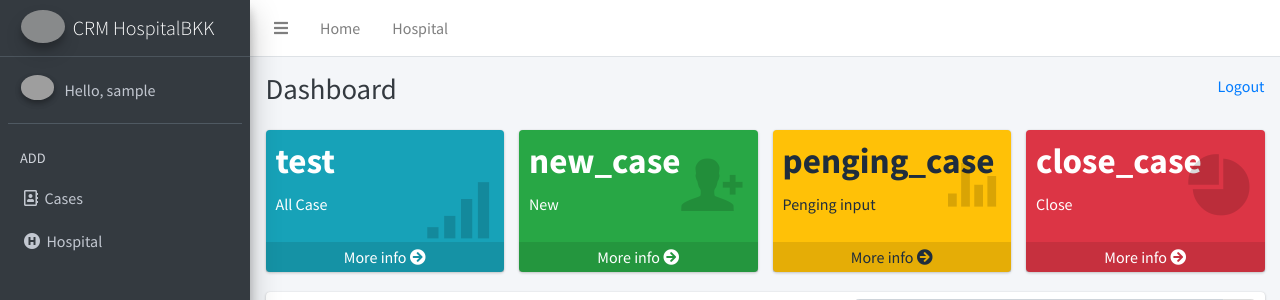
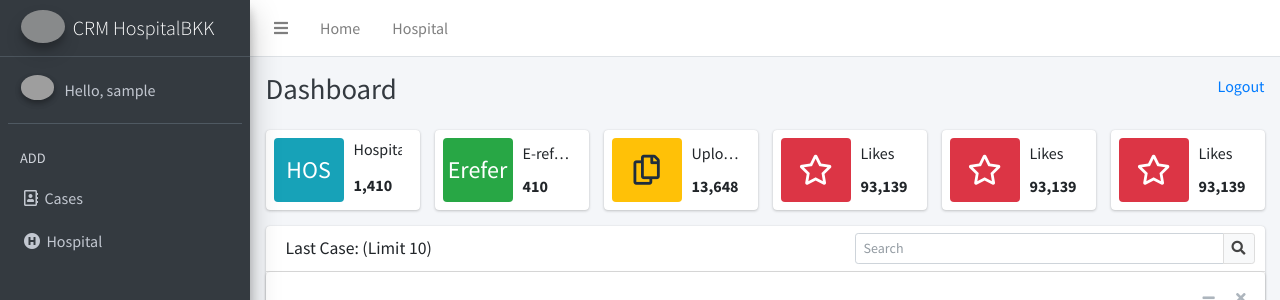
Before and after one commit to funanzaa/site_crm, a Django app: page /crm/dashboard in a window 1280 px wide. Shown: the top 300 px of the page. Run offline with Django 3.2, Linux system fonts and the light colour scheme; the visitor is signed in with stand-in values (Sample User, id 1); data that the repository does not hold is empty; some libraries are stand-ins or nearby versions; grey boxes are pictures that could not be loaded.

Commit message:
add dushboard total

```diff
--- a/SiteCrm/crm/templates/cases/dashboard.html
+++ b/SiteCrm/crm/templates/cases/dashboard.html
@@ -1,4 +1,5 @@
 {% extends 'cases/base.html' %}
+{% load static %}
 {% block page_title %}
 Dashboard
 {% endblock page_title %}
@@ -8,65 +9,80 @@ Dashboard
   <div class="container-fluid">
     <!-- Small boxes (Stat box) -->
     <div class="row">
-      <div class="col-lg-3 col-6">
-        <!-- small box -->
-        <div class="small-box bg-info">
-          <div class="inner">
-            <h3>test</h3>
-            <p>All Case</p>
+      <div class="col-sm-4 col-md-2">
+        <div class="info-box">
+          <span class="info-box-icon bg-info"><small>HOS</small></span>
+          <div class="info-box-content">
+            <span class="info-box-text"><H6>Hospital</H6></span>
+            <span class="info-box-number">1,410</span>
           </div>
-          <div class="icon">
-            <i class="ion-connection-bars"></i>
+          <!-- /.info-box-content -->
+        </div>
+        <!-- /.info-box -->
+      </div>
+      <!-- /.col -->
+      <div class="col-sm-4 col-md-2">
+        <div class="info-box">
+          <span class="info-box-icon bg-success"><small>Erefer</small></span>
+          <div class="info-box-content">
+            <span class="info-box-text">E-referral</span>
+            <span class="info-box-number">410</span>
           </div>
-          <a href="#" class="small-box-footer">More info <i class="fas fa-arrow-circle-right"></i></a>
+          <!-- /.info-box-content -->
         </div>
+        <!-- /.info-box -->
       </div>
-      <!-- ./col -->
-      <div class="col-lg-3 col-6">
-        <!-- small box -->
-        <div class="small-box bg-success">
-          <div class="inner">
-            <h3>new_case<sup style="font-size: 20px"></sup></h3>
+      <!-- /.col -->
+      <div class="col-sm-4 col-md-2">
+        <div class="info-box">
+          <span class="info-box-icon bg-warning"><i class="far fa-copy"></i></span>
 
-            <p>New</p>
+          <div class="info-box-content">
+            <span class="info-box-text">Uploads</span>
+            <span class="info-box-number">13,648</span>
           </div>
-          <div class="icon">
+          <!-- /.info-box-content -->
+        </div>
+        <!-- /.info-box -->
+      </div>
+      <!-- /.col -->
+      <div class="col-sm-4 col-md-2">
+        <div class="info-box">
+          <span class="info-box-icon bg-danger"><i class="far fa-star"></i></span>
 
-            <i class="ion ion-person-add"></i>
+          <div class="info-box-content">
+            <span class="info-box-text">Likes</span>
+            <span class="info-box-number">93,139</span>
           </div>
-          <a href="" class="small-box-footer">More info <i class="fas fa-arrow-circle-right"></i></a>
+          <!-- /.info-box-content -->
         </div>
+        <!-- /.info-box -->
       </div>
-      <!-- ./col -->
-      <div class="col-lg-3 col-6">
-        <!-- small box -->
-        <div class="small-box bg-warning">
-          <div class="inner">
-            <h3>penging_case</h3>
+      <div class="col-sm-4 col-md-2">
+        <div class="info-box">
+          <span class="info-box-icon bg-danger"><i class="far fa-star"></i></span>
 
-            <p>Penging input</p>
+          <div class="info-box-content">
+            <span class="info-box-text">Likes</span>
+            <span class="info-box-number">93,139</span>
           </div>
-          <div class="icon">
-               <i class="ion ion-stats-bars"></i>
+          <!-- /.info-box-content -->
+        </div>
+        <!-- /.info-box -->
+      </div>
+      <div class="col-sm-4 col-md-2">
+        <div class="info-box">
+          <span class="info-box-icon bg-danger"><i class="far fa-star"></i></span>
+
+          <div class="info-box-content">
+            <span class="info-box-text">Likes</span>
+            <span class="info-box-number">93,139</span>
           </div>
-          <a href="#" class="small-box-footer">More info <i class="fas fa-arrow-circle-right"></i></a>
+          <!-- /.info-box-content -->
         </div>
+        <!-- /.info-box -->
       </div>
-      <!-- ./col -->
-      <div class="col-lg-3 col-6">
-        <!-- small box -->
-        <div class="small-box bg-danger">
-          <div class="inner">
-            <h3>close_case</h3>
-            <p>Close</p>
-          </div>
-          <div class="icon">
-            <i class="ion ion-pie-graph"></i>
-          </div>
-          <a href="#" class="small-box-footer">More info <i class="fas fa-arrow-circle-right"></i></a>
-        </div>
-      </div>
-      <!-- ./col -->
+      <!-- /.col -->
     </div>
     <div class="row">
   <div class="col-12">
--- a/SiteCrm/crm/views.py
+++ b/SiteCrm/crm/views.py
@@ -97,7 +97,7 @@
                 return render(request, 'cases/hospital.html', context)
     return render(request, 'cases/hospital.html')
 
-
+@login_required(login_url='login')
 def hospitalAdd(request):
     form = hospitalForm()
     if request.method == 'POST':
@@ -124,7 +124,7 @@
     context = {'form': form}
     return render(request, 'cases/hospital_form.html', context)
 
-
+@login_required(login_url='login')
 def hospitalEdit(request, pk):
     hosptial = Hospitals.objects.get(id=pk)
     form = editHospitalForm()
```
